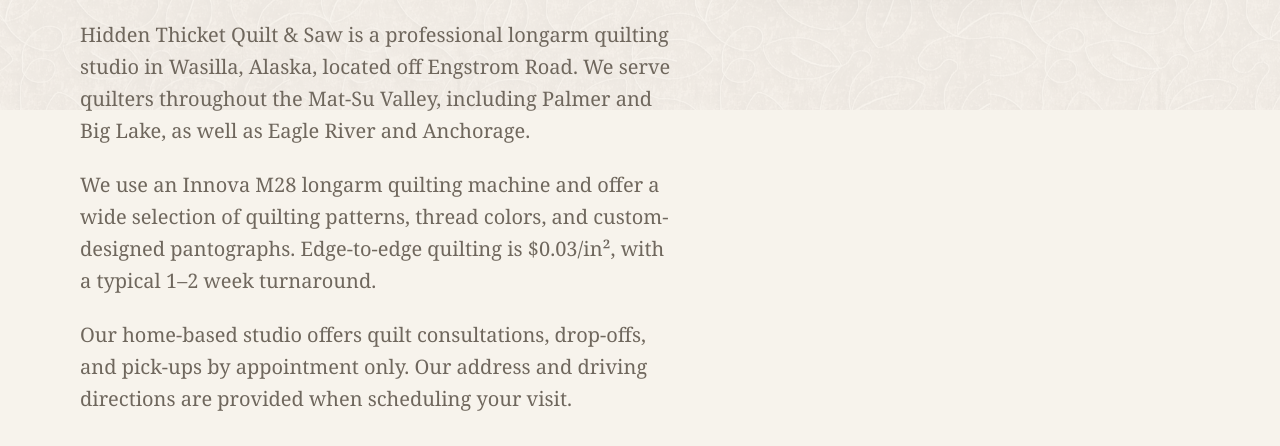
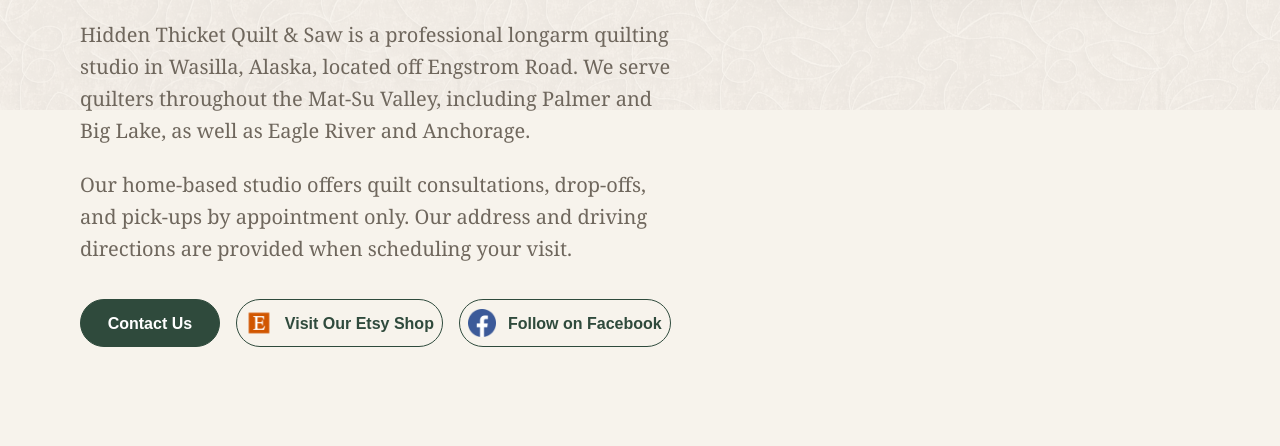
Before and after one commit to quiltandsaw/quiltandsaw.github.io, a plain HTML site: page index.html in a window 1280 px wide. Shown: the part 690-1136 px from the top of the page. Drawn offline with Linux system fonts and the light colour scheme.

Commit message:
Add files via upload

```diff
--- a/index.html
+++ b/index.html
@@ -855,7 +855,6 @@
           <div class="eyebrow">Wasilla, Alaska · By appointment</div>
           <h1>Longarm quilting and custom woodworking, made with care</h1>
           <p class="lead">Hidden Thicket Quilt &amp; Saw is a professional longarm quilting studio in Wasilla, Alaska, located off Engstrom Road. We serve quilters throughout the Mat-Su Valley, including Palmer and Big Lake, as well as Eagle River and Anchorage.</p>
-          <p class="lead">We use an Innova M28 longarm quilting machine and offer a wide selection of quilting patterns, thread colors, and custom-designed pantographs. Edge-to-edge quilting is $0.03/in&sup2;, with a typical 1&ndash;2 week turnaround.</p>
           <p class="lead">Our home-based studio offers quilt consultations, drop-offs, and pick-ups by appointment only. Our address and driving directions are provided when scheduling your visit.</p>
           <div class="actions">
             <a class="btn btn-primary" href="mailto:hiddenthicket@outlook.com" onclick="gtag('event','email_click',{ 'event_category':'engagement','event_label':'hero_contact' });">Contact Us</a>
```
